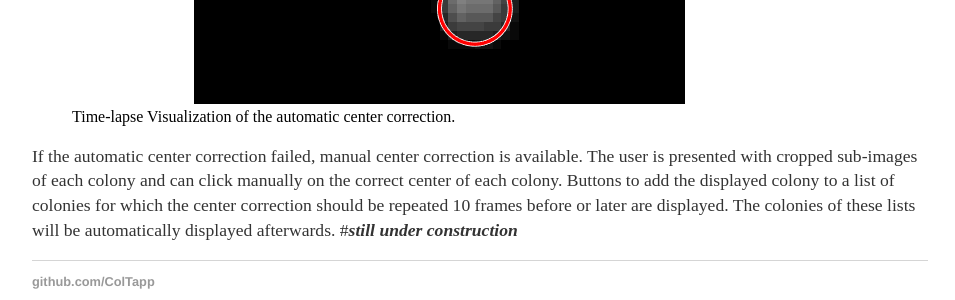
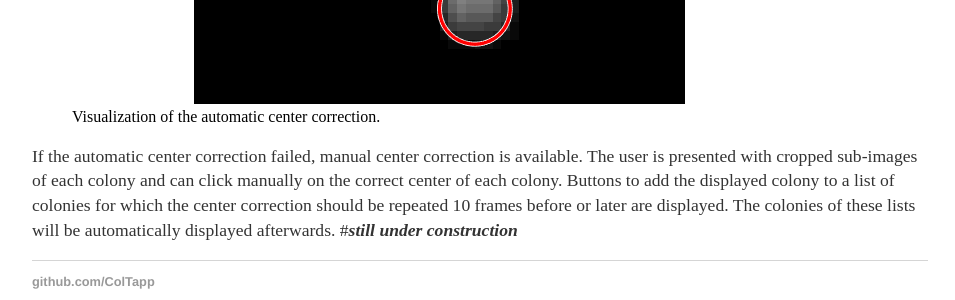
Before and after one commit to ColTapp/ColTapp.github.io, a Jekyll site: the page built from timelapse.md, in a window 1280 px wide. Shown: the part 1901-2201 px from the top of the page, without its empty margins (160-1115 px from the left). Built offline with Jekyll 4.4.1, drawn with Linux system fonts in a browser that asks for light colours.

Commit message:
Update timelapse.md

```diff
--- a/timelapse.md
+++ b/timelapse.md
@@ -18,7 +18,7 @@ ColTapp can correct for slight image drift occuring in time-lapse imaging. This
 The centering of colony circles is crucial to track radii over time, especially at early timepoints when colonies are small. ColTapps includes automatic and manual center corrections executable with the buttons under _b_. Beforehand, it is strongly suggested to turn on _Autoconstrast_ or, even better, _Improve lighting_ which can be accessed in the _Detect_ tab of the GUI.  ColTapp offers an automatic center correction, by tentatively detecting circles on sub-images cropped from an early frame based on the location and radii of the colonies detected on the reference frame. These newly detected circles’ center coordinates are kept as colony center, unless they are farther away than a user-defined threshold from the original coordinates or if they are set to the center coordinates of another colony in close proximity. In these cases, the correction is skipped, and the colonies are added to a list for subsequent manual center correction. If no circle is detected at all because the colony is not yet visible at that timepoint, the same process is repeated 10 frames later. The user is able to monitor this process visually. The green circle is the one chosen by ColTapp as the correct center, red circles are discarded.
 <figure>
   <img src="{{site.url}}/assets/images/TL2.png" alt="Center correction example" height="467px"/>
-  <figcaption>Time-lapse Visualization of the automatic center correction. </figcaption>
+  <figcaption>Visualization of the automatic center correction. </figcaption>
 </figure>
 
 If the automatic center correction failed, manual center correction is available. The user is presented with cropped sub-images of each colony and can click manually on the correct center of each colony. Buttons to add the displayed colony to a list of colonies for which the center correction should be repeated 10 frames before or later are displayed. The colonies of these lists will be automatically displayed afterwards.
```
